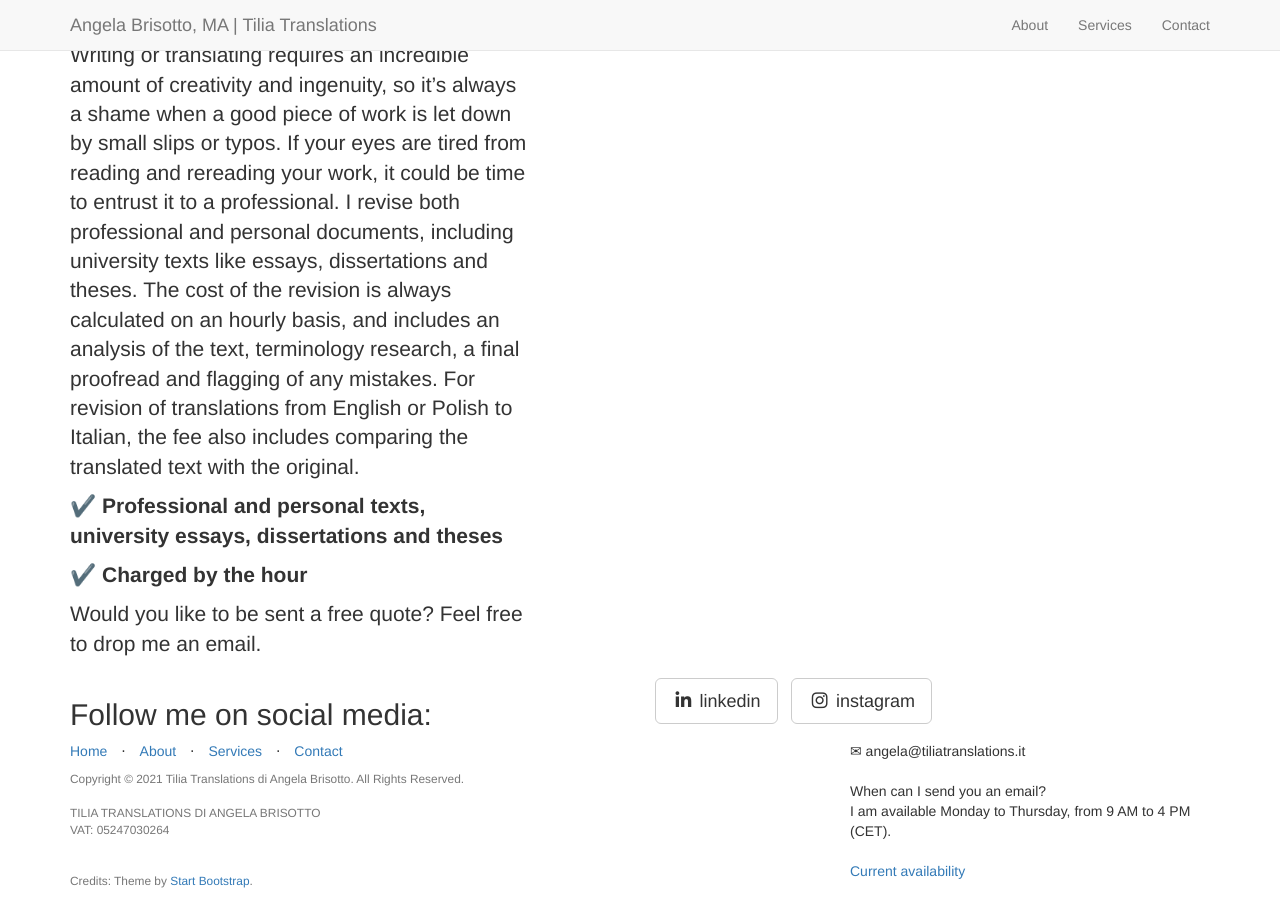
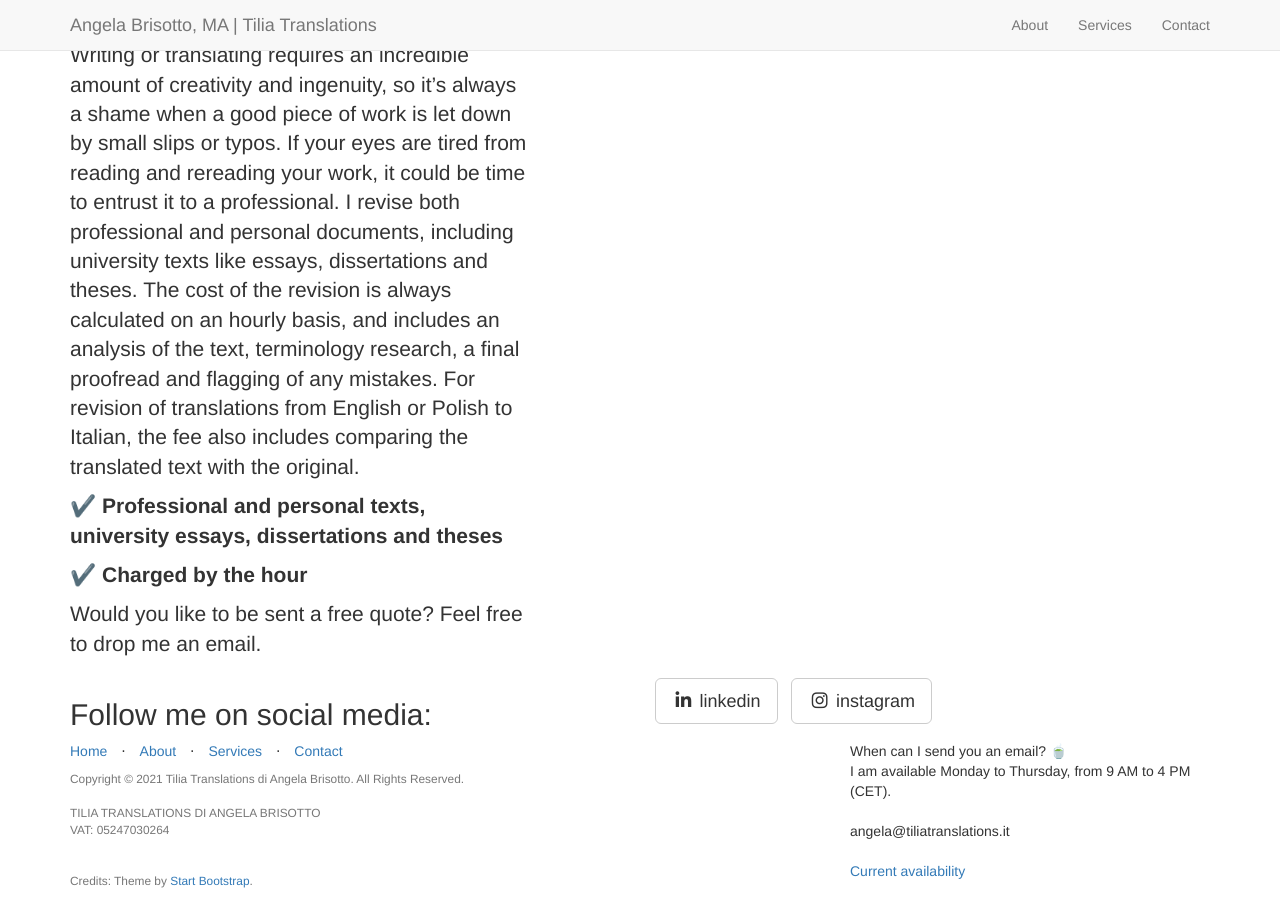
Before and after one commit to angelatiliatranslations/englishversion, a Jekyll site: the page built from _posts/2014-09-21-services-1.markdown, in a window 1280 px wide and 900 px high, scrolled down 3161 px. Built offline with Jekyll 4.4.1, drawn with Linux system fonts in a browser that asks for light colours; nearby versions of some CDN libraries; library files that are not in the unit come from our copies; part of the change alters nothing that is shown.

```diff
--- a/_config.yml
+++ b/_config.yml
@@ -19,12 +19,12 @@ VAT: 05247030264
 <br>
 Credits: Theme by <a href="https://startbootstrap.com/">Start Bootstrap</a>.'
 
-credits: '&#9993; angela@tiliatranslations.it
+credits: 'When can I send you an email? &#127861;
+<br>
+I am available Monday to Thursday, from 9 AM to 4 PM (CET).
 <br>
 <br>
-When can I send you an email?
-<br>
-I am available Monday to Thursday, from 9 AM to 4 PM (CET).
+angela@tiliatranslations.it
 <br>
 <br>
 <a href="https://www.proz.com/translator/2997713">Current availability</a>'
```
